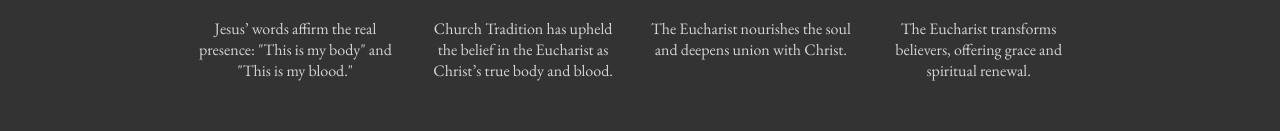
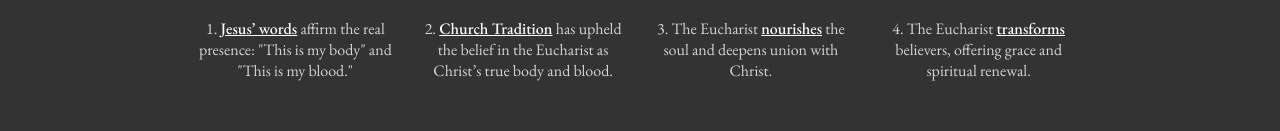
Before and after one commit to Jaegermeisty/Odin-Landing-Page-Project, a plain HTML site: page index.html in a window 1280 px wide. Shown: the part 994-1125 px from the top of the page. Drawn offline with nearby package versions, Linux system fonts and the light colour scheme.

Commit message:
added boldness and underline to some words in the eucharistic points

```diff
--- a/index.html
+++ b/index.html
@@ -44,22 +44,22 @@
       <div class="grid-container">
         <div class="box">
           <img class="img-box" src="images/bundo-kim-6t-mWCvSQHQ-unsplash.jpg">
-          <p class="eucharist-point">Jesus’ words affirm the real presence: "This is my body" and "This is my blood."</p>
+          <p class="eucharist-point">1. <span class="bold-white">Jesus’ words</span> affirm the real presence: "This is my body" and "This is my blood."</p>
         </div>
 
         <div class="box">
           <img class="img-box" src="images/grant-whitty-aEJq9wdkD5A-unsplash.jpg">
-          <p class="eucharist-point">Church Tradition has upheld the belief in the Eucharist as Christ’s true body and blood.</p>
+          <p class="eucharist-point">2. <span class="bold-white">Church Tradition</span> has upheld the belief in the Eucharist as Christ’s true body and blood.</p>
         </div>
 
         <div class="box">
           <img class="img-box" src="images/josh-applegate-g0WjhnQRTa8-unsplash.jpg">
-          <p class="eucharist-point">The Eucharist nourishes the soul and deepens union with Christ.</p>
+          <p class="eucharist-point">3. The Eucharist <span class="bold-white">nourishes</span> the soul and deepens union with Christ.</p>
         </div>
 
         <div class="box">
           <img class="img-box" src="images/josh-applegate-ikD_o6lSNNs-unsplash.jpg">
-          <p class="eucharist-point">The Eucharist transforms believers, offering grace and spiritual renewal.</p>
+          <p class="eucharist-point">4. The Eucharist <span class="bold-white">transforms</span> believers, offering grace and spiritual renewal.</p>
         </div>
       </div>
     </section>
--- a/styles.css
+++ b/styles.css
@@ -124,3 +124,9 @@ hr {
   text-align: center;
   color: #D3D3D3 ;
 }
+
+.bold-white {
+  color: white;
+  font-weight: 500;
+  text-decoration: underline;
+}
```
